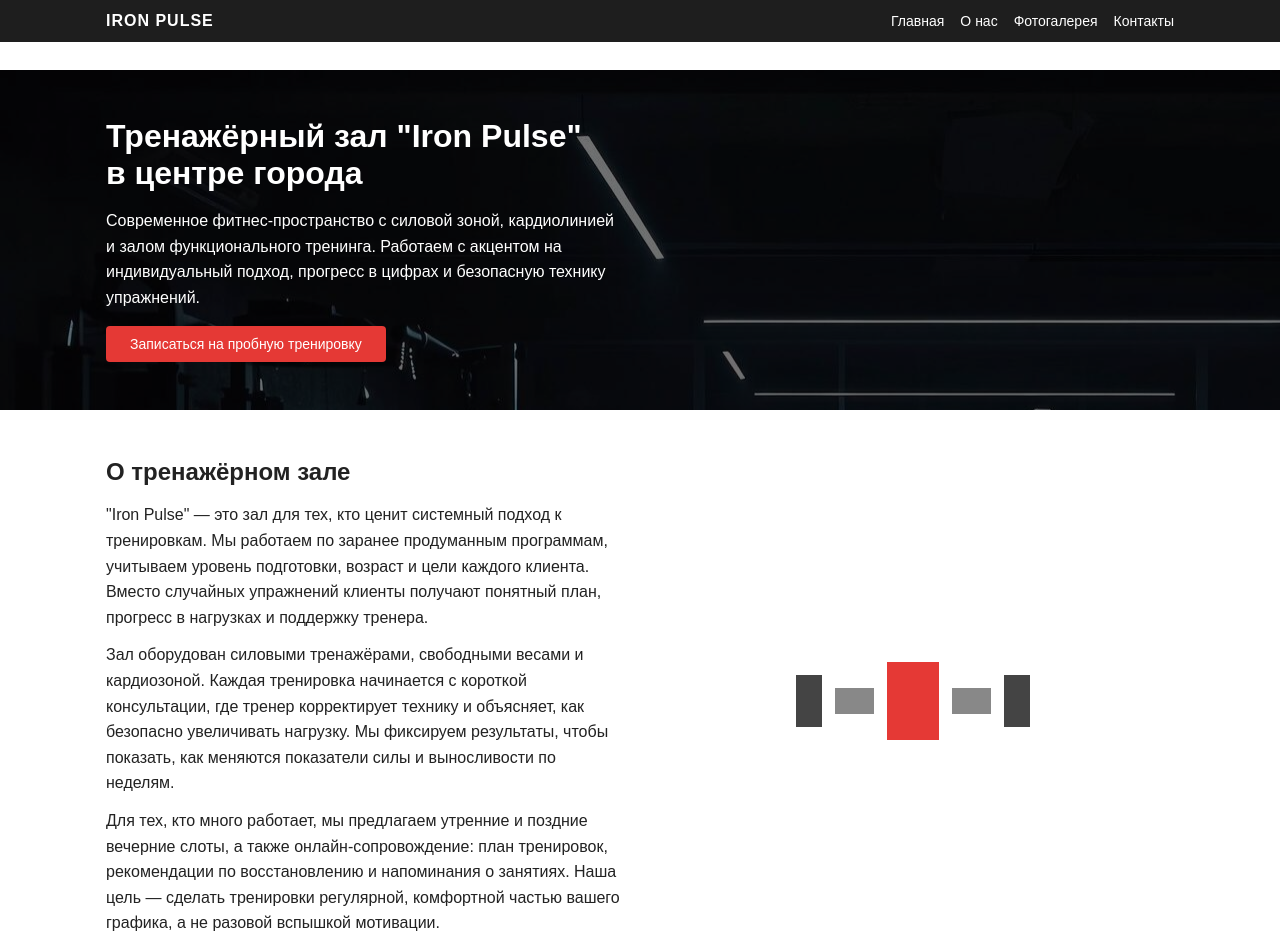
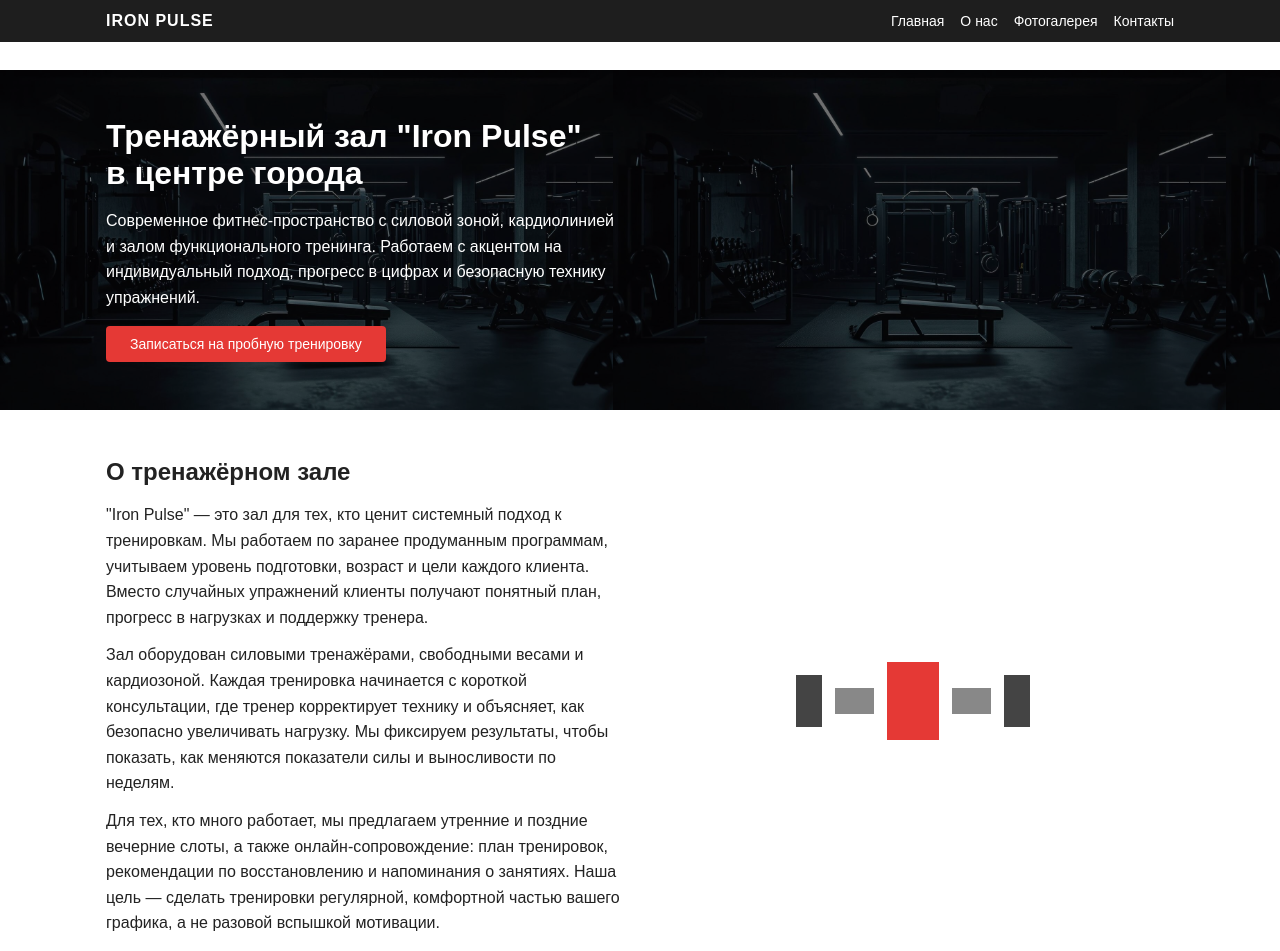
Before and after one commit to Slavchezzzz/studyAssignment.github.io, a plain HTML site: page index.html in a window 1280 px wide. Shown: the top 951 px of the page. Drawn offline with Linux system fonts and the light colour scheme.

Commit message:
Update index.html

```diff
--- a/index.html
+++ b/index.html
@@ -25,7 +25,7 @@
 
 <main>
   <!-- Главный экран -->
-  <section id="home" class="hero" style="background-image: url(media/photo/ai-generated-exercise-machines-in-a-gym-free-photo.jpg);">
+  <section id="home" class="hero" style="background-image: url(media/photo/ai-generated-exercise-machines-in-a-gym-free-photo.jpg); background-size: contain;">
     <div class="container hero-content">
       <h1 class="hero-title">Тренажёрный зал "Iron Pulse" в центре города</h1>
       <p class="hero-subtitle">
```
